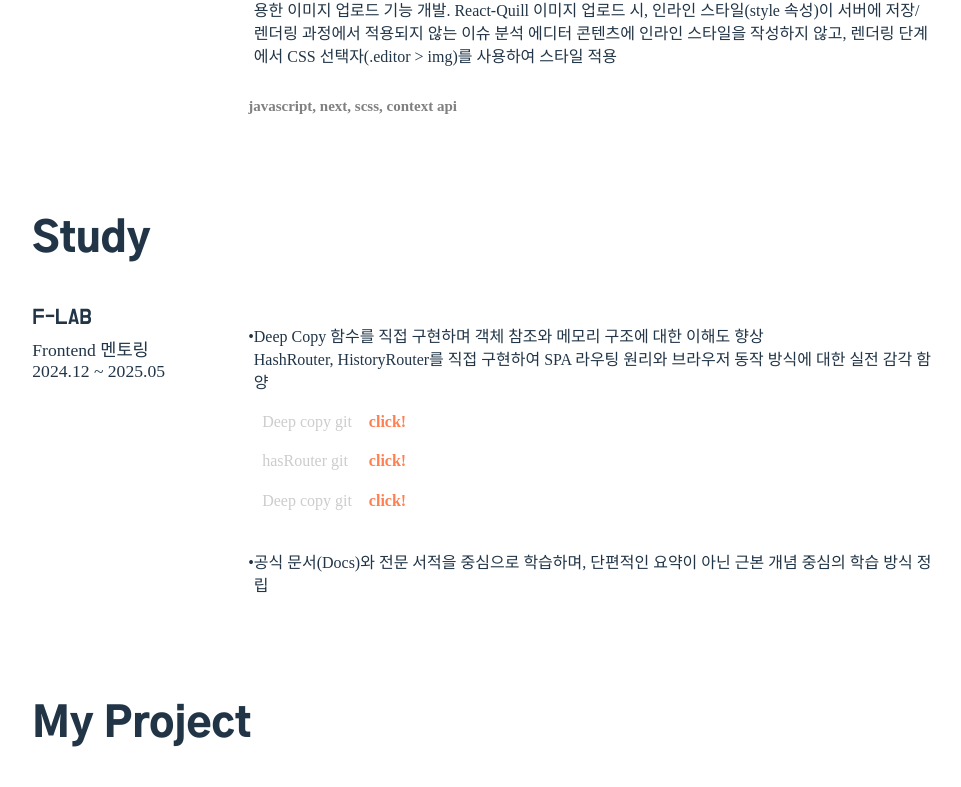
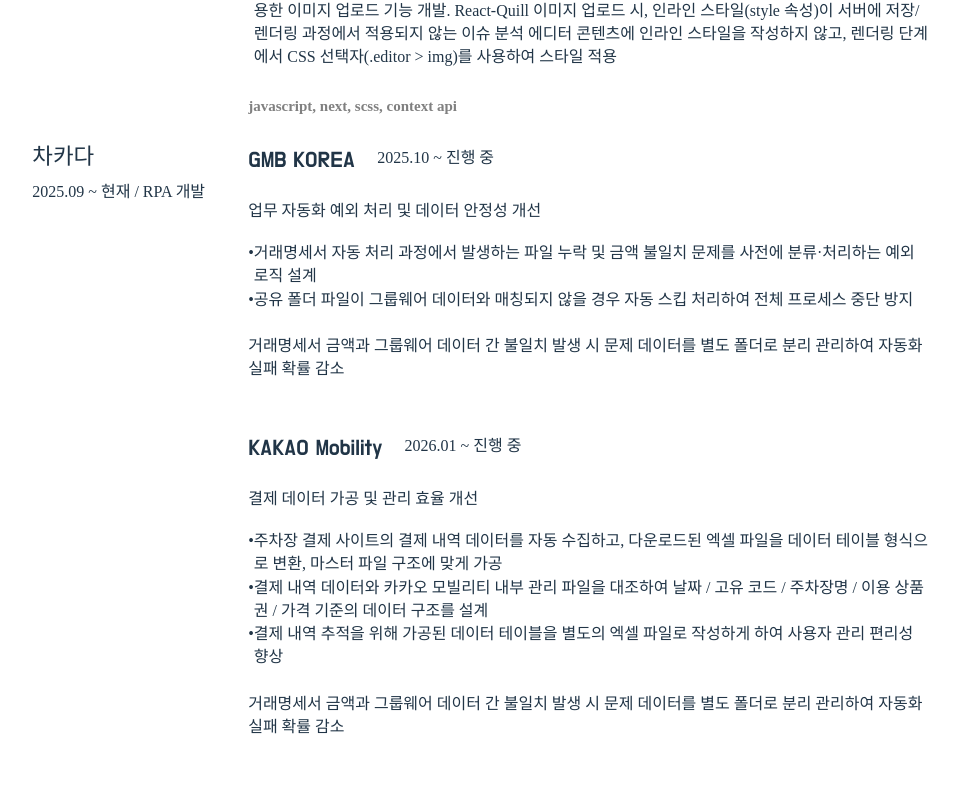
Before and after one commit to BANGWON-LEE/wony_resume, a React (Vite) app: page / in a window 1280 px wide. Shown: the part 1312-2099 px from the top of the page, without its empty margins (158-1119 px from the left). Built offline with nearby package versions, Linux system fonts and the light colour scheme.

Commit message:
edit : 업데이트

```diff
--- a/src/components/main/LeftContent.jsx
+++ b/src/components/main/LeftContent.jsx
@@ -10,6 +10,7 @@ export default function LeftContent() {
         <TextGothicA1BigTitle>
           <h1 className="text_gothic_a1_big_title_inner">Career</h1>
         </TextGothicA1BigTitle>
+
         <div className="content_block">
           <div className="content_block_title">
             <TextDoHyeonSmallTitle>
@@ -239,6 +240,134 @@ export default function LeftContent() {
             </div>
           </div>
         </div>
+        <div className="content_block">
+          <div className="content_block_title">
+            <TextDoHyeonSmallTitle>
+              <h2 className="text_dohyeon_small_title_inner">차카다</h2>
+            </TextDoHyeonSmallTitle>
+            <TextBlackHanSansContent>
+              <ul className="text_box_ul">
+                <li className="content_li">
+                  2025.09 ~ 현재 / RPA 개발
+                  {/* <span>•</span> 2022.02 ~ 2024.11 <br /> */}
+                  {/* (정규직) */}
+                </li>
+                {/* <li className="content_li">
+                  <span>•</span> 2024.12 ~ 2025.05 <br />
+                  (계약직)
+                </li> */}
+              </ul>
+            </TextBlackHanSansContent>
+          </div>
+          <div className="content_block_content">
+            <div className="text_box">
+              <TextDoHyeonSmallTitle>
+                <div className="project_header">
+                  <h2 className="text_dohyeon_small_title_inner">GMB KOREA</h2>
+                  <TextBlackHanSansContent>
+                    <p className="project_date">2025.10 ~ 진행 중</p>
+                  </TextBlackHanSansContent>
+                </div>
+              </TextDoHyeonSmallTitle>
+              <TextBlackHanSansContent>
+                <p>업무 자동화 예외 처리 및 데이터 안정성 개선</p>
+              </TextBlackHanSansContent>
+              <TextBlackHanSansContent>
+                <div className="text_box">
+                  <ul className="text_box_ul">
+                    {/* <li className="content_li">
+                      <span>•</span>
+                      <span>
+                        배터리 생산 기기의 데이터를 차트로 시각화 하여
+                      </span>
+                    </li> */}
+                    <li className="content_li">
+                      <span>•</span>
+                      <span>
+                        거래명세서 자동 처리 과정에서 발생하는 파일 누락 및 금액
+                        불일치 문제를 사전에 분류·처리하는 예외 로직 설계
+                      </span>
+                    </li>
+
+                    <li className="content_li">
+                      <span>•</span>
+                      <span>
+                        공유 폴더 파일이 그룹웨어 데이터와 매칭되지 않을 경우
+                        자동 스킵 처리하여 전체 프로세스 중단 방지
+                      </span>
+                    </li>
+                    <br />
+
+                    <li className="content_li">
+                      거래명세서 금액과 그룹웨어 데이터 간 불일치 발생 시 문제
+                      데이터를 별도 폴더로 분리 관리하여 자동화 실패 확률 감소
+                    </li>
+                    <br />
+                  </ul>
+                </div>
+              </TextBlackHanSansContent>
+            </div>
+            <div className="text_box">
+              <TextDoHyeonSmallTitle>
+                <div className="project_header">
+                  <h2 className="text_dohyeon_small_title_inner">
+                    KAKAO Mobility
+                  </h2>
+                  <TextBlackHanSansContent>
+                    <p className="project_date">2026.01 ~ 진행 중</p>
+                  </TextBlackHanSansContent>
+                </div>
+              </TextDoHyeonSmallTitle>
+              <TextBlackHanSansContent>
+                <p>결제 데이터 가공 및 관리 효율 개선</p>
+              </TextBlackHanSansContent>
+              <TextBlackHanSansContent>
+                <div className="text_box">
+                  <ul className="text_box_ul">
+                    {/* <li className="content_li">
+                      <span>•</span>
+                      <span>
+                        배터리 생산 기기의 데이터를 차트로 시각화 하여
+                      </span>
+                    </li> */}
+                    <li className="content_li">
+                      <span>•</span>
+                      <span>
+                        주차장 결제 사이트의 결제 내역 데이터를 자동 수집하고,
+                        다운로드된 엑셀 파일을 데이터 테이블 형식으로 변환,
+                        마스터 파일 구조에 맞게 가공
+                      </span>
+                    </li>
+
+                    <li className="content_li">
+                      <span>•</span>
+                      <span>
+                        결제 내역 데이터와 카카오 모빌리티 내부 관리 파일을
+                        대조하여 날짜 / 고유 코드 / 주차장명 / 이용 상품권 /
+                        가격 기준의 데이터 구조를 설계
+                      </span>
+                    </li>
+                    <li className="content_li">
+                      <span>•</span>
+                      <span>
+                        결제 내역 추적을 위해 가공된 데이터 테이블을 별도의 엑셀
+                        파일로 작성하게 하여 사용자 관리 편리성 향상
+                      </span>
+                    </li>
+
+                    <br />
+
+                    <li className="content_li">
+                      거래명세서 금액과 그룹웨어 데이터 간 불일치 발생 시 문제
+                      데이터를 별도 폴더로 분리 관리하여 자동화 실패 확률 감소
+                    </li>
+                    <br />
+                  </ul>
+                </div>
+              </TextBlackHanSansContent>
+            </div>
+          </div>
+        </div>
       </section>
     </div>
   )
```
